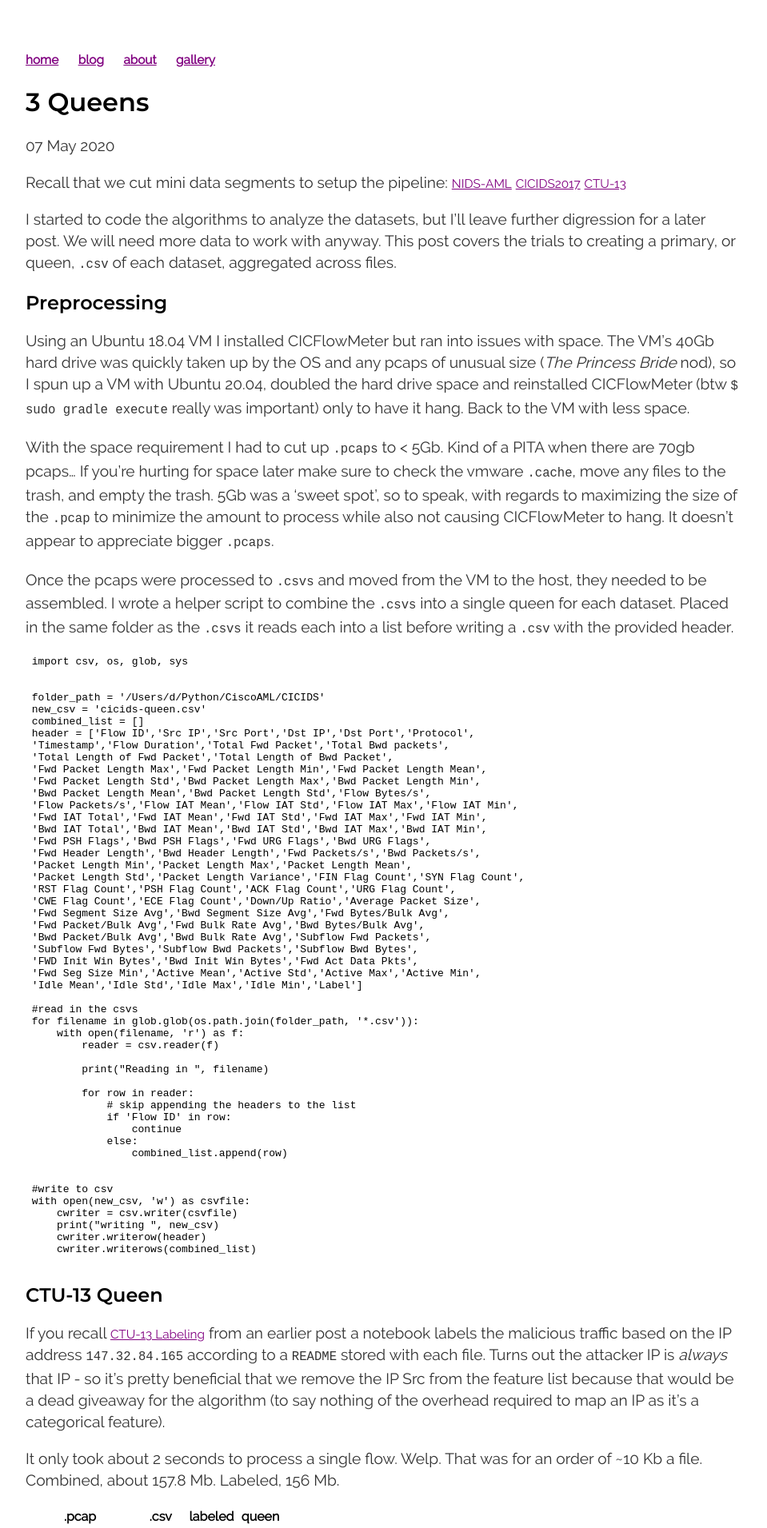
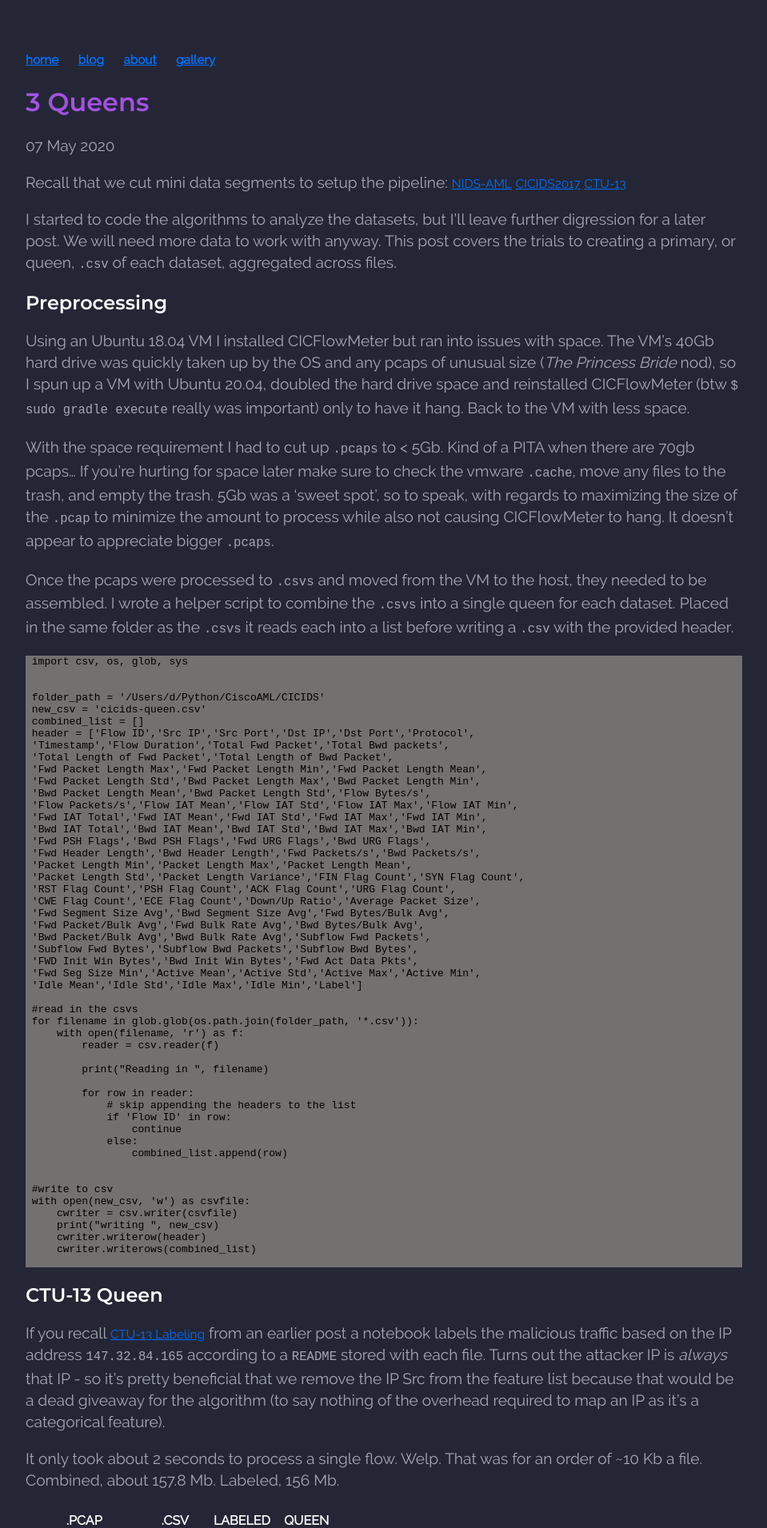
Before and after one commit to infosecanon/infosecanon.github.io, a Jekyll site: the page built from _posts/2020-05-07-3-Queens.md, in a window 1280 px wide. Shown: the top 1911 px of the page at 80% size, without its empty margins (160-1119 px from the left). Built offline with Jekyll 4.4.1, drawn with Linux system fonts in a browser that asks for light colours.

Commit message:
theme update

```diff
--- a/css/main.css
+++ b/css/main.css
@@ -1,24 +1,24 @@
+@font-face {
+    font-family: raleway-regular;
+    src: url('../assets/Raleway-Regular.ttf');
+}
+@font-face {
+    font-family: montserrat-semibold;
+    src: url('../assets/Montserrat-SemiBold.ttf');
+}
 body {
+    background-color: #242635;
     margin: 60px auto;
     width: 70%;
 }
-
-@font-face { font-family: raleway-regular;
-			 src: url('../assets/Raleway-Regular.ttf'); }
-@font-face { font-family: montserrat-semibold;
-       src: url('../assets/Montserrat-SemiBold.ttf'); }
-h2 {
-	  font-family: montserrat-semibold;
-}
-
 nav ul, footer ul {
-	  font-family: montserrat-semibold;
+    font-family: montserrat-semibold;
     padding: 0px;
     list-style: none;
     font-weight: bold;
 }
 nav ul li, footer ul li {
-	  font-family: montserrat-semibold;
+    font-family: montserrat-semibold;
     display: inline;
     margin-right: 20px;
 }
@@ -26,20 +26,55 @@ a {
     font-family: raleway-regular;
     font-size: 0.8em;
     line-height: 0.9em;
-    color: #800080;
+    color: #006fff;
 }
 a:hover {
+    color: #57A0FF
     text-decoration: underline;
 }
 h1 {
-	  font-family: montserrat-semibold;
+    color: #A252E3;
+    font-family: montserrat-semibold;
     font-size: 2em;
+}
+h2 {
+    color: #FFF;
+    font-family: montserrat-semibold;
 }
 p {
     font-family: raleway-regular;
     font-size: 1.2em;
     line-height: 1.4em;
-    color: #333;
+    color: #a4a7b5;
+}
+/* Tables and shizz
+ */
+table {
+    border-collapse: collapse;
+}
+th {
+    text-transform: uppercase;
+    color: #fff;
+    border-bottom:1px solid #333543;
+    vertical-align: bottom;
+    padding: 8px;
+}
+table td {
+    color: #7E8190;
+    border: 1px solid #333543;
+    padding: 8px;
+}
+table tr:first-child td {
+  border-top: 0;
+}
+table tr td:first-child {
+  border-left: 0;
+}
+table tr:last-child td {
+  border-bottom: 0;
+}
+table tr td:last-child {
+  border-right: 0;
 }
 footer {
 	  font-family: montserrat-semibold;
@@ -63,3 +98,6 @@ ul.posts {
 ul.posts li {
     font-family: raleway-regular;
 }
+.highlight {
+    background-color: #73716F;
+}
```
